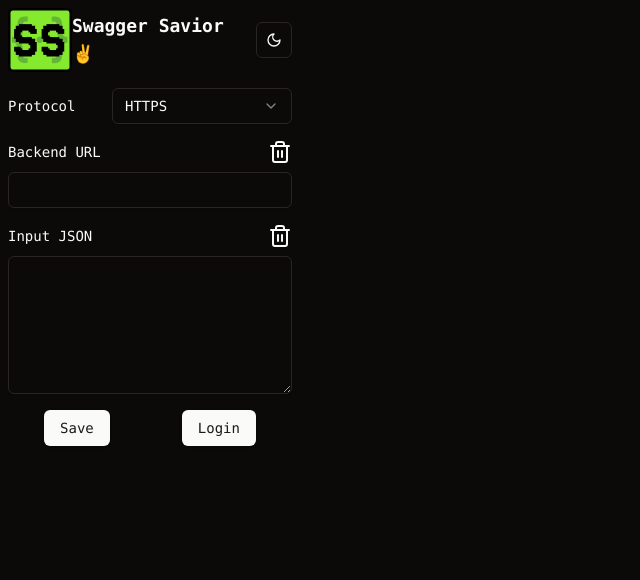
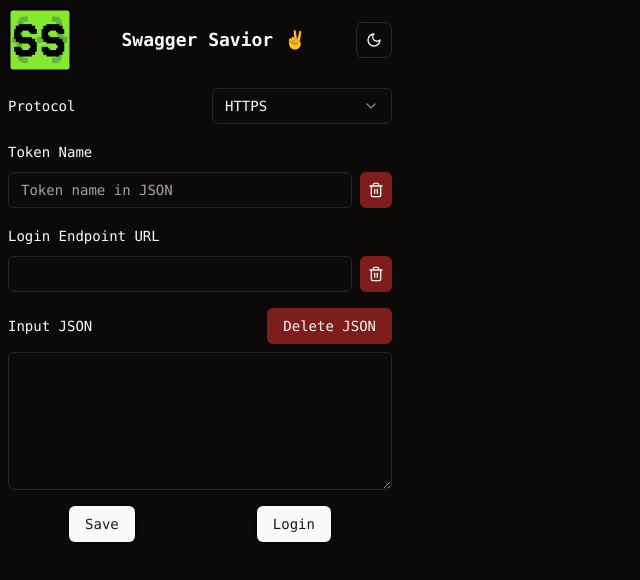
Before and after one commit to Akkilesh-A/swagger-savior, a React (Vite) app: page / in a window 1280 px wide. Shown: the top 580 px of the page, without its empty margins (0-640 px from the left). Built offline with nearby package versions, Linux system fonts and the light colour scheme; no server answers.

Commit message:
feat: add custom token name input field and ui improvements

```diff
--- a/src/App.tsx
+++ b/src/App.tsx
@@ -9,27 +9,7 @@ export default function App() {
   const [inputJSON,setInputJSON] = useState("")
   const [protocol,setProtocol]=useState("https")
   const [backendURL, setbackendURL] = useState("")
-
-  async function autoSelectProtocol() {
-    const [tab]=await chrome.tabs.query({active:true})
-    chrome.scripting.executeScript({
-      target:{tabId:tab.id!},
-      func:async (protocol) => {
-        //Schemes and Authorize button bar
-        const ui=document.body.firstElementChild?.firstElementChild?.getElementsByClassName("swagger-ui")[0].lastElementChild?.getElementsByClassName("scheme-container")[0]
-        //Select https in dropdown menu
-        const https=ui?.firstElementChild?.firstElementChild?.lastElementChild as HTMLSelectElement
-        console.log("before val",https.value)
-
-        //Select option with specified protocol
-        const protocolOption=https.querySelector(`option[value=${protocol}]`) as HTMLOptionElement
-        protocolOption.selected=true
-        console.log("after val",https.value)
-        console.log("finished")
-      },
-      args:[protocol]
-    })
-  }
+  const [tokenName,setTokenName] = useState("")
 
   useEffect(()=>{
     const savedJSON=localStorage.getItem("swagger-auth-help-JSON")
@@ -45,16 +25,31 @@ export default function App() {
     if(savedProtocol){
       setProtocol(savedProtocol!)
     }
-    autoSelectProtocol()
+    const savedTokenName=localStorage.getItem("swagger-auth-help-Token-Name")
+    if(savedTokenName){
+      const savedTokenNameVal=savedTokenName.split('"')[1]
+      setTokenName(savedTokenNameVal!)
+    }
   },[])
 
-  async function onclick(backendURL:string,jsonValue:string){
+  async function onclick(protocol:string,backendURL:string,jsonValue:string,tokenName:string){
     const [tab]=await chrome.tabs.query({active:true})
     chrome.scripting.executeScript({
       target:{tabId:tab.id!},
-      func:async (backendURL,jsonValue) => {
+      func:async (protocol,backendURL,jsonValue,tokenName) => {
+        async function autoSelectProtocol(){
+          //Schemes and Authorize button bar
+          const ui=document.body.firstElementChild?.firstElementChild?.getElementsByClassName("swagger-ui")[0].lastElementChild?.getElementsByClassName("scheme-container")[0]
+          //Select https in dropdown menu
+          const httpsSelectMenu=ui?.firstElementChild?.firstElementChild?.lastElementChild as HTMLSelectElement
+          httpsSelectMenu.click()
+          console.log(protocol)
+          // //Select option with specified protocol
+          // const protocolOption=https.querySelector(`option[value=${protocol}]`) as HTMLOptionElement
+          // console.log(protocolOption)
+        }
+
         const backendLink=backendURL
-        console.log(backendLink)
         const response=await fetch(backendLink,{
           headers: {
             "Content-Type": "application/json",
@@ -63,8 +58,7 @@ export default function App() {
           body:jsonValue
         })
         const result=await response.json()
-        console.log(result.data.accessToken)
-        const token=result.data.accessToken
+        const token=result.data[tokenName]
 
         //Schemes and Authorize button bar
         const ui=document.body.firstElementChild?.firstElementChild?.getElementsByClassName("swagger-ui")[0].lastElementChild?.getElementsByClassName("scheme-container")[0]
@@ -75,25 +69,21 @@ export default function App() {
 
         //Get the form "model-ux-content"
         const form=ui?.firstElementChild?.lastElementChild?.lastElementChild?.lastElementChild?.firstElementChild?.firstElementChild?.lastElementChild?.lastElementChild?.firstElementChild as HTMLFormElement
-        console.log(form)
 
         //Get Input box
         const searchBox=form?.firstElementChild?.firstElementChild?.lastElementChild?.lastElementChild?.firstElementChild as HTMLInputElement
         searchBox.value="Bearer "+token
-        console.log(searchBox.value)
 
-        //Click on auhtorize button
+        //Click on authorize button
         const authorize=form?.lastElementChild?.firstElementChild as HTMLButtonElement
-        console.log(authorize)
 
-          // Trigger the 'input' event
+        // Trigger the 'input' event
         const inputEvent = new Event('input', { bubbles: true });
         searchBox.dispatchEvent(inputEvent);
 
         // Trigger the 'change' event
         const changeEvent = new Event('change', { bubbles: true });
         searchBox.dispatchEvent(changeEvent);
-        // authorize.click()
 
         if (authorize) {
           setTimeout(() => {
@@ -104,29 +94,28 @@ export default function App() {
 
             // Simulate a user click
             authorize.click();
-            console.log("Authorize button clicked");
 
             //Close the modal
             const modalClose=ui?.firstElementChild?.lastElementChild?.lastElementChild?.lastElementChild?.firstElementChild?.firstElementChild?.firstElementChild?.lastElementChild as HTMLElement
             modalClose.click()
-            console.log(modalClose)
+            autoSelectProtocol()
           }, 500);
         }
-
         console.log("finished")
       },
-      args:[backendURL,jsonValue]
+      args:[protocol,backendURL,jsonValue,tokenName]
     })
   }
 
   async function saveJSONToLocalStorage(){
     await localStorage.setItem("swagger-auth-help-JSON",JSON.stringify(inputJSON))
     await localStorage.setItem("swagger-auth-help-BackendURL",JSON.stringify(backendURL))
+    await localStorage.setItem("swagger-auth-help-Token-Name",JSON.stringify(tokenName))
   }
 
   return (
     <ThemeProvider defaultTheme="dark" storageKey="vite-ui-theme">
-      <div className="p-2 w-[300px] flex space-y-4 flex-col font-mono">
+      <div className="p-2 w-[400px] flex space-y-4 flex-col font-mono">
         <nav className="flex justify-between items-center">
           <img src="/images/icon-32.png" alt="Swagger_Auth_Help icon" />
           <p className="font-extrabold text-lg">Swagger Savior ✌️</p>
@@ -147,30 +136,45 @@ export default function App() {
         </div>
 
         <div className="space-y-2">
-          <div className="flex justify-between items-center">
-          <Label htmlFor="backendURL">Backend URL</Label>
-            <Trash2 className="cursor-pointer" onClick={()=>{
+          <Label htmlFor="token">Token Name</Label>
+          <div className="flex space-x-2 items-center">
+            <Input defaultValue={tokenName} placeholder="Token name in JSON" onChange={(e)=>setTokenName(e.target.value)} />
+            <Button type="button" onClick={()=>{
+                localStorage.removeItem("swagger-auth-help-Token-Name")
+                setTokenName("")
+                }} variant="destructive" size="icon">
+              <Trash2 />
+            </Button>
+          </div>
+        </div>
+
+        <div className="space-y-2">
+          <Label htmlFor="backendURL">Login Endpoint URL</Label>
+          <div className="flex space-x-2 items-center">
+            <Input defaultValue={backendURL} onChange={(ev)=>setbackendURL(ev.target.value)}/>
+            <Button  onClick={()=>{
                 localStorage.removeItem("swagger-auth-help-BackendURL")
                 setbackendURL("")
-                }} />
+              }} variant="destructive" size="icon" type="button">
+            <Trash2 />
+            </Button>
           </div>
-          <Input defaultValue={backendURL} onChange={(ev)=>setbackendURL(ev.target.value)}/>
         </div>
 
         <div className="space-y-2">
           <div className="flex justify-between items-center">
             <Label htmlFor="inputJSON">Input JSON</Label>
-            <Trash2 className="cursor-pointer" onClick={()=>{
+            <Button variant="destructive" onClick={()=>{
                 localStorage.removeItem("swagger-auth-help-JSON")
                 setInputJSON("")
-                }} />
+                }}>Delete JSON</Button>
           </div>
           <Textarea defaultValue={inputJSON} rows={6} onChange={(ev)=>setInputJSON(ev.target.value)}/>
         </div>
 
         <div className="flex items-center justify-around">
           <Button onClick={()=>saveJSONToLocalStorage()}>Save</Button>
-          <Button onClick={()=>onclick(backendURL,inputJSON)}>Login</Button>
+          <Button onClick={()=>onclick(protocol,backendURL,inputJSON,tokenName)}>Login</Button>
         </div>
       </div>
     </ThemeProvider>
```
Also changed, not shown: 5 other files (tests, documents, lock files or other folders).
